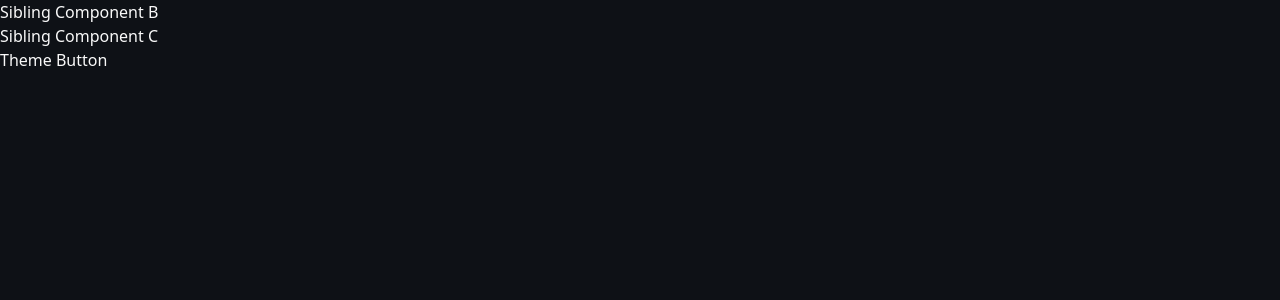
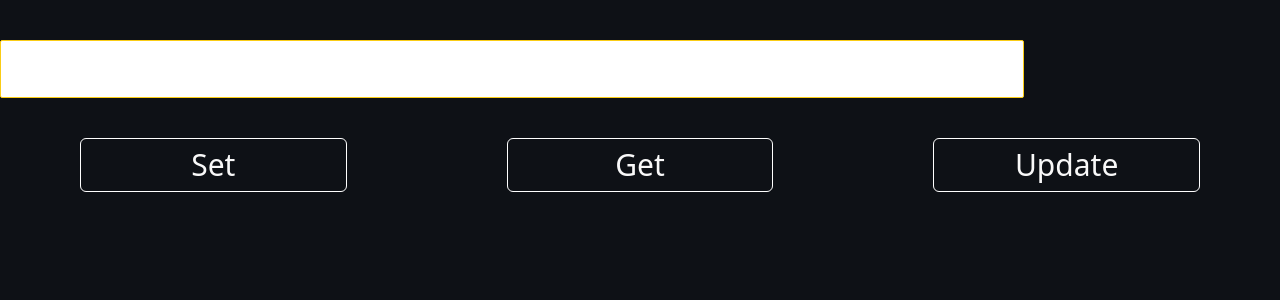
Before and after one commit to FayeKelmith/ReactJS_Playground, a React (Create React App) app: page / in a window 1280 px wide. Shown: the top 300 px of the page. Built offline with nearby package versions, Linux system fonts and the light colour scheme.

Commit message:
studied local storage

```diff
--- a/src/App.js
+++ b/src/App.js
@@ -1,17 +1,31 @@
 import { ThemeProvider } from "./context/Context";
-
-import SibComB from "./components/SibComB";
-import SibComC from "./components/SibComC";
-
-import ThemeBtn from "./components/ThemeBtn";
+import { useState } from "react";
+import { useLocalStorage } from "./hooks/useLocalStorage";
 
 function App() {
+  const btn = `border border-white text-3xl mx-20 rounded-md py-2`;
+  const [value, setValue] = useState("");
+  const { setItem, getItem } = useLocalStorage("value");
+
   return (
     <>
       <ThemeProvider>
-        <SibComB></SibComB>
-        <SibComC></SibComC>
-        <ThemeBtn />
+        <input
+          className="w-4/5 mx-auto my-10 rounded-sm border-yellow-400 border py-4"
+          type="text"
+          value={value}
+          onChange={(e) => setValue(e.target.value)}
+        ></input>
+
+        <div className="grid grid-cols-3">
+          <button className={btn} onClick={() => setItem(value)}>
+            Set
+          </button>
+          <button className={btn} onClick={() => console.log(getItem())}>
+            Get
+          </button>
+          <button className={btn}>Update</button>
+        </div>
       </ThemeProvider>
     </>
   );
--- a/src/components/SibComB.js
+++ b/src/components/SibComB.js
@@ -1,4 +1,4 @@
-import { useContext } from "react";
+ import { useContext } from "react";
 import ThemeContext from "../context/Context";
 function SibComB() {
   const { theme } = useContext(ThemeContext);
--- /dev/null
+++ b/src/hooks/useLocalStorage.js
@@ -0,0 +1,13 @@
+export const useLocalStorage = (key) => {
+  const setItem = (value) => {
+    window.localStorage.setItem(value, JSON.stringify(value));
+  };
+
+  const getItem = () => {
+    const item = window.localStorage.getItem(key);
+
+    return item ? JSON.parse(item) : undefined;
+  };
+
+  return { setItem, getItem };
+};
```
